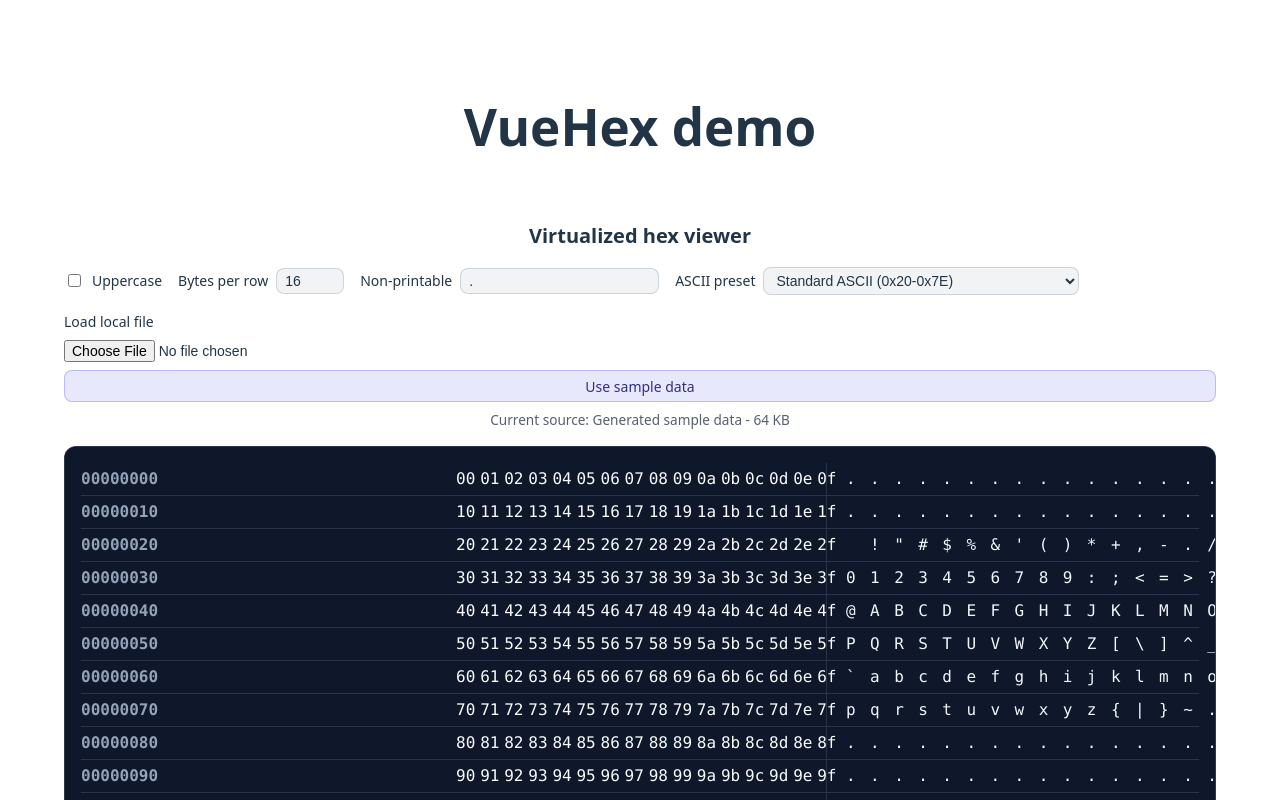
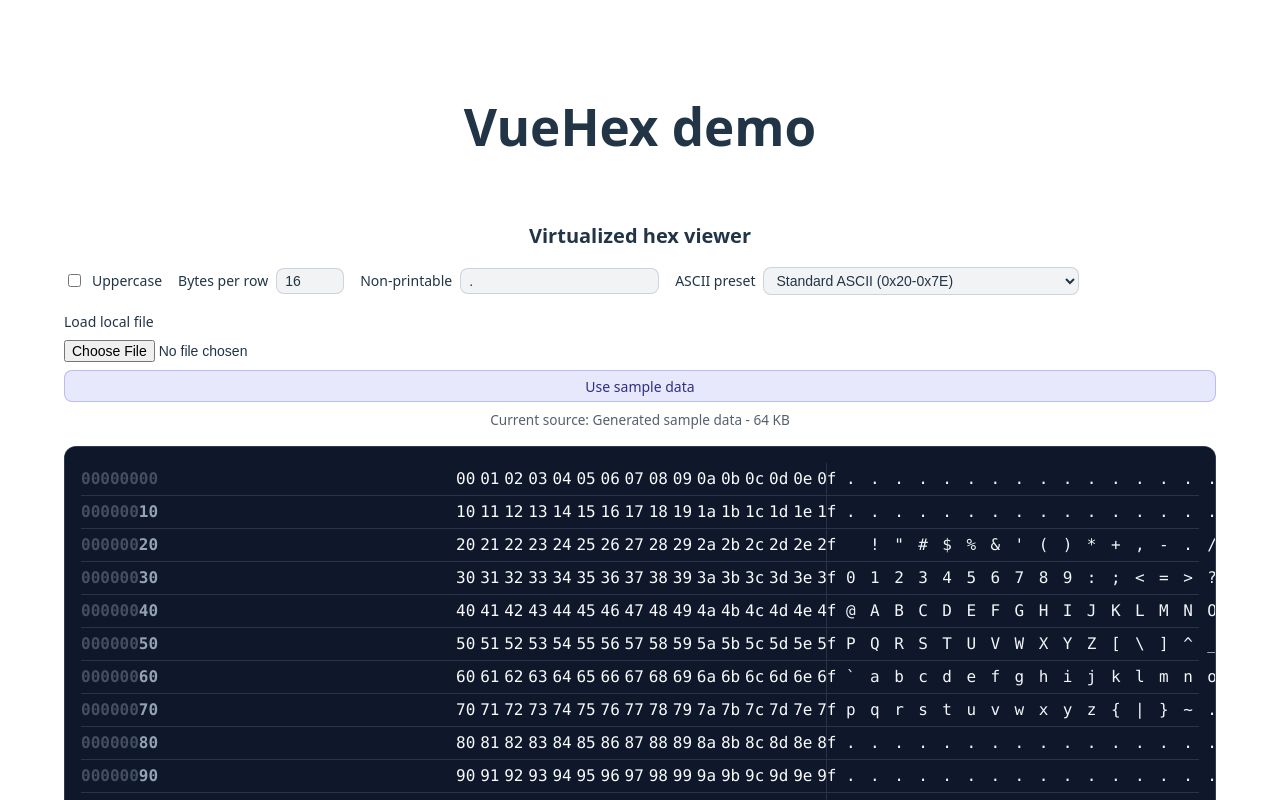
Before and after one commit to vvollers/vuehex, a Vue app: page / in a window 1280 px wide. Shown: the top 800 px of the page. Built offline with nearby package versions, Linux system fonts and the light colour scheme.

Commit message:
wip: leading zero of offset different color

```diff
--- a/src/assets/vuehex.css
+++ b/src/assets/vuehex.css
@@ -1,7 +1,6 @@
 .vuehex {
-	font-family:
-		ui-monospace, SFMono-Regular, Menlo, Monaco, Consolas, "Liberation Mono",
-		"Courier New", monospace;
+  font-family: ui-monospace, SFMono-Regular, Menlo, Monaco, Consolas,
+    "Liberation Mono", "Courier New", monospace;
   background-color: #0f172a;
   color: #e2e8f0;
   padding: 1rem;
@@ -40,6 +39,10 @@
   white-space: nowrap;
 }
 
+.vuehex-offset-leading {
+  opacity: 0.4;
+}
+
 .vuehex-bytes,
 .vuehex-ascii {
   padding: 0.25rem 0;
--- a/src/components/VueHex.vue
+++ b/src/components/VueHex.vue
@@ -717,7 +717,18 @@ function escapeHtml(value: string): string {
 
 function formatOffset(value: number, uppercase: boolean): string {
   const raw = value.toString(16).padStart(OFFSET_PAD, "0");
-  return uppercase ? raw.toUpperCase() : raw;
+  const normalized = uppercase ? raw.toUpperCase() : raw;
+  const trimmed = normalized.replace(/^0+/, "");
+  const leadingCount = normalized.length - trimmed.length;
+
+  if (leadingCount <= 0) {
+    return normalized;
+  }
+
+  const leading = normalized.slice(0, leadingCount);
+  const significant = normalized.slice(leadingCount);
+
+  return `<span class="vuehex-offset-leading">${leading}</span>${significant}`;
 }
 
 function clamp(value: number, min: number, max: number): number {
```
Lines whose indentation alone changed are shown as unchanged.
